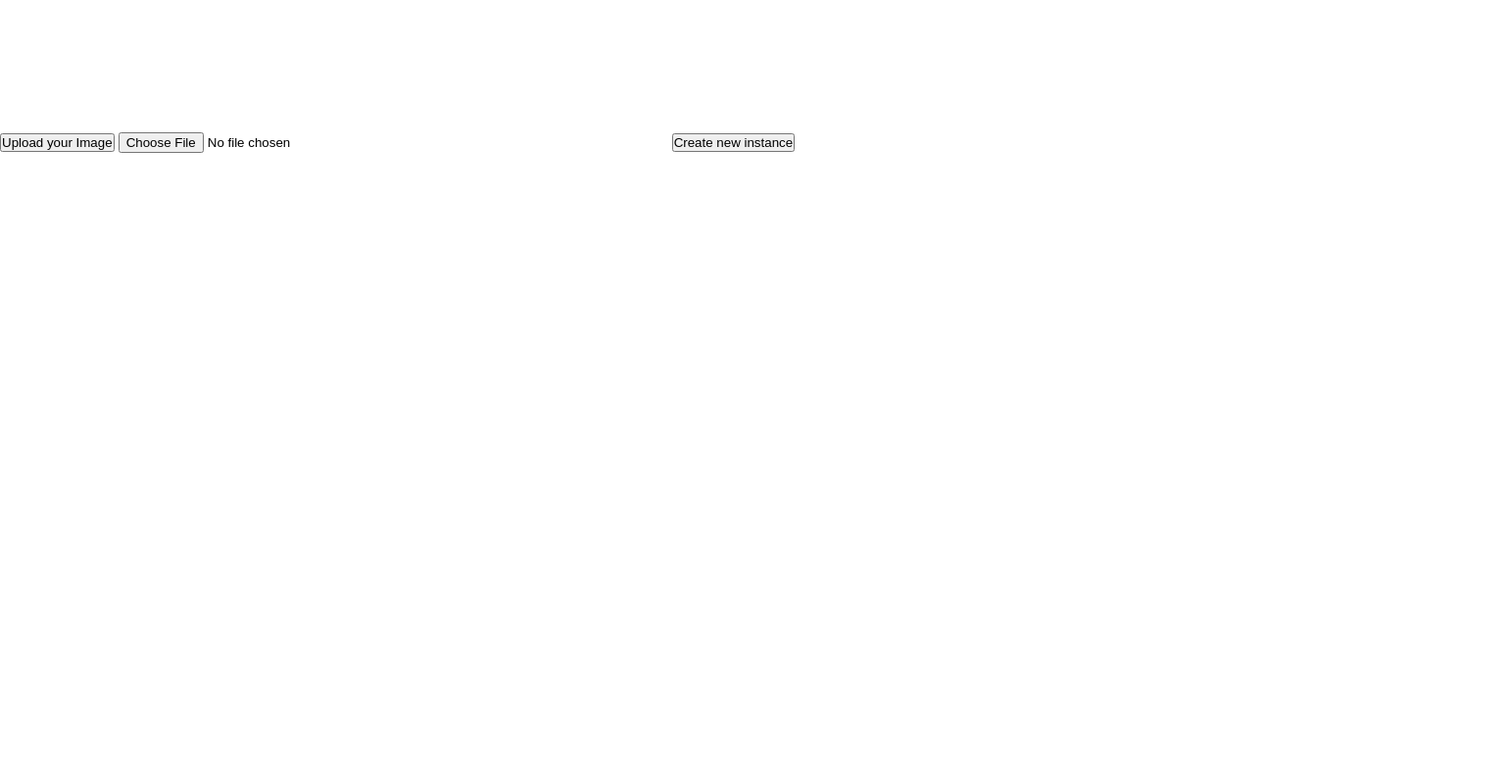
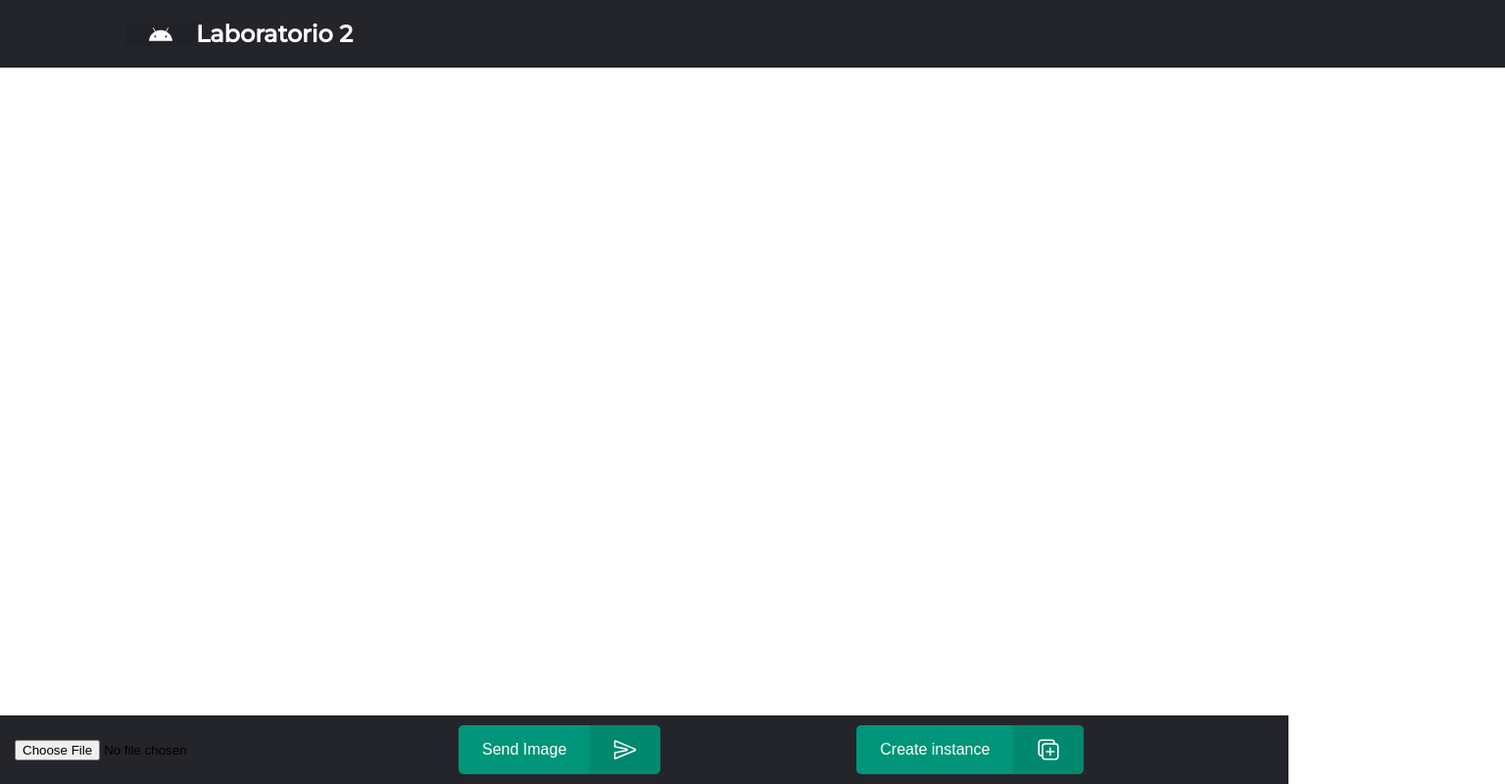
Before and after one commit to drox13/SD-lab2-middleware, a website: page public/index.html in a window 1280 px wide. Shown: the whole page at 98% size, 1536 px wide, since content can reach past the window. Drawn offline with nearby package versions, Linux system fonts and the light colour scheme.

Commit message:
Se mejora interfaz

```diff
--- a/public/index.html
+++ b/public/index.html
@@ -6,23 +6,40 @@
     <meta http-equiv="X-UA-Compatible" content="IE=edge">
     <meta name="viewport" content="width=device-width, initial-scale=1.0">
     <link rel="stylesheet" href="style.css">
-    <title>Image-Sentencer</title>
+    <title>Lab2 - Image-Sentencer</title>
     <script src="js/client.js" async></script>
     <script src="https://smtpjs.com/v3/smtp.js"></script>
 </head>
 
 <body>
-    <!-- <form action="/" enctype="multipart/form-data" method="POST">
-        <input type="file" name="image" />
-        <input type="submit" value="Upload a file"/> -->
-    <button type="submit" id="uploadImageButton"> Upload your Image</button>
-    <input id="imageSelector" type="file" />
-    <!-- <canvas id="canvas" style="border:2px solid #d3d3d3;"></canvas> -->
-    <img src="" id="imageReceived" class="image">
-    </form>
+    <header>
+        <span class="button_icon">
+            <ion-icon name="logo-android"></ion-icon>
+        </span>
+        <h2>Laboratorio 2</h2>
+    </header>
+    <div class="container">
+        <input id="imageSelector" type="file" />
+        <button type="submit" id="uploadImageButton" class="button">
+            <span class="button_text">Send Image</span>
+            <span class="button_icon">
+                <ion-icon name="send-outline"></ion-icon>
+            </span>
+        </button>
+        <img src="" id="imageReceived" class="image">
+        <button class="button" onclick="sendRequestNewInstance()">
+            <span class="button_text">Create instance</span>
+            <span class="button_icon">
+                <ion-icon name="duplicate-outline"></ion-icon>
+            </span>
+        </button>
+        </form>
+    </div>
+
     <canvas id="myCanvas">
     </canvas>
-    <button class="" id="btnCreateNewInstance" onclick="sendRequestNewInstance()"> Create new instance</button>
+    <script type="module" src="https://unpkg.com/ionicons@5.5.2/dist/ionicons/ionicons.esm.js"></script>
+    <script nomodule src="https://unpkg.com/ionicons@5.5.2/dist/ionicons/ionicons.js"></script>
 </body>
 
 </html>
--- a/public/style.css
+++ b/public/style.css
@@ -1,4 +1,68 @@
+@import url('https://fonts.googleapis.com/css2?family=Montserrat:wght@500&display=swap');
+
 * {
     margin: 0;
     padding: 0;
 }
+
+header {
+    font-family: 'Montserrat', sans-serif;
+    display: inline-flex;
+    align-items: center;
+    padding: 20px 10%;
+    background-color: #24252a;
+    color: #fff;
+    width: 100%;
+}
+
+.container {
+    display: inline-flex;
+    width: 100%;
+    align-items: center;
+    padding: 10px 20px 10px 15px;
+    background-color: #24252a;
+    clear: both;
+    position: absolute;
+    bottom: 0;
+}
+
+.button {
+    margin-left: 200px;
+    display: inline-flex;
+    height: 50px;
+    padding: 0%;
+    background: #009578;
+    border: none;
+    outline: none;
+    border-radius: 5px;
+    overflow: hidden;
+    font-family: 'Quicksand', sans-serif;
+    font-size: 16px;
+    font-weight: 500;
+    cursor: pointer;
+}
+
+.button:hover {
+    background: #008168;
+}
+
+.button:active {
+    background: #006e58;
+}
+
+.button_text, .button_icon {
+    display: inline-flex;
+    align-items: center;
+    padding: 0 24px;
+    color: #fff;
+    height: 100%;
+}
+
+.button_icon {
+    font-size: 1.5em;
+    background: rgba(0, 0, 0, .08);
+}
+
+canvas {
+    border-color: salmon;
+}
```
